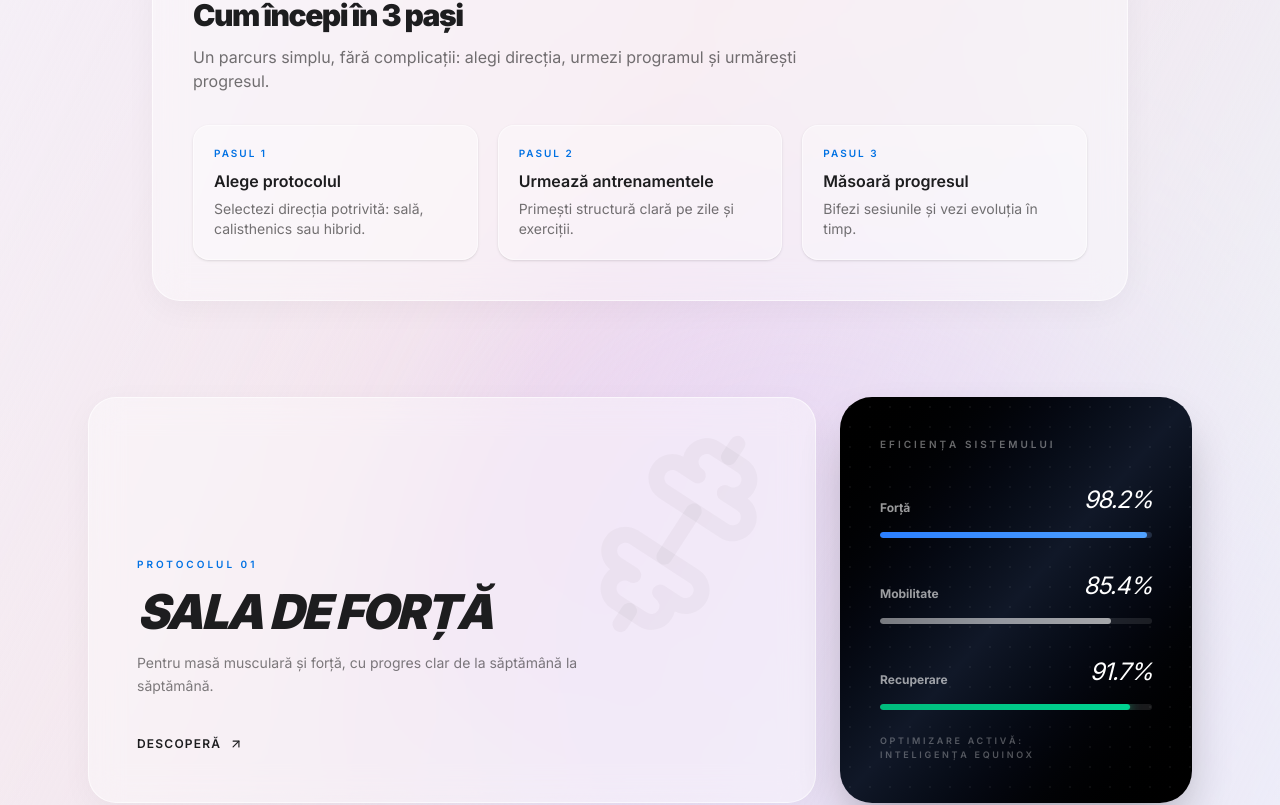
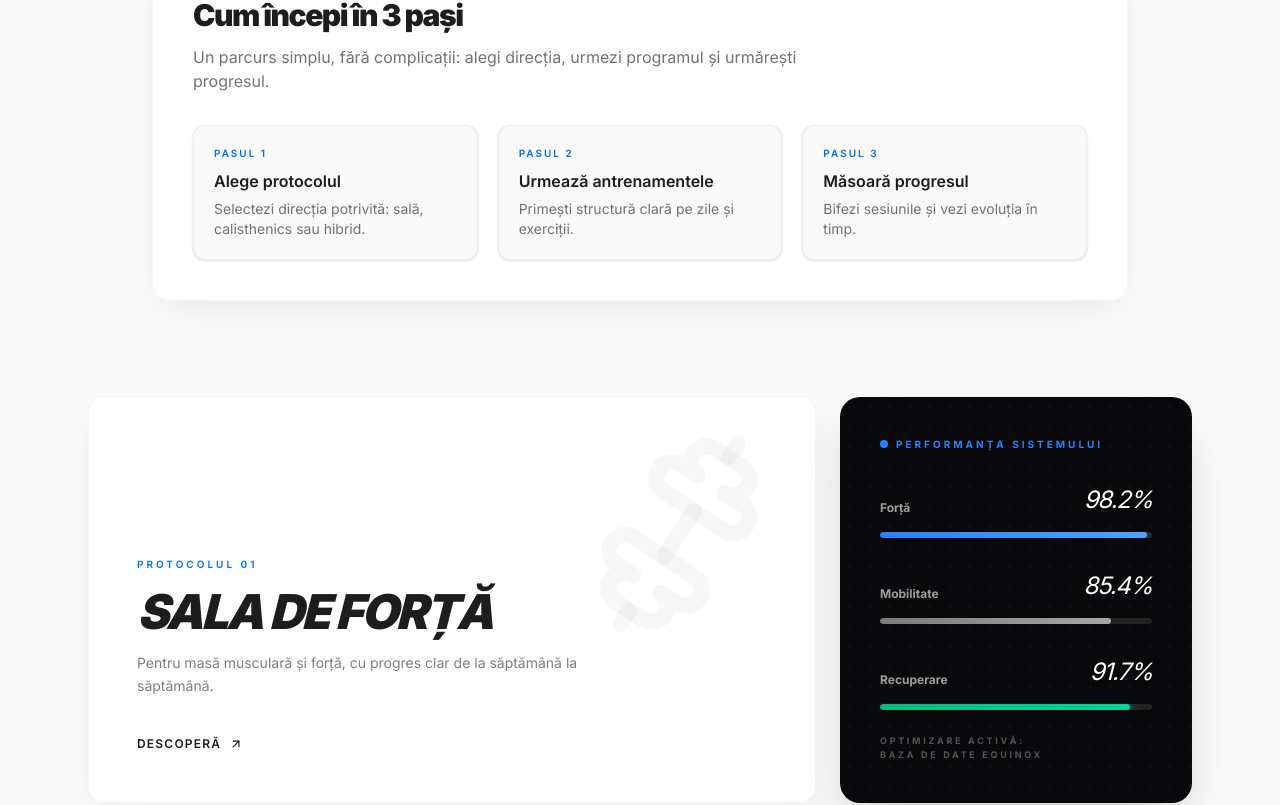
Before and after one commit to zackinswag/beSt, a React (Vite) app in the folder equinox-fitness/: page / in a window 1280 px wide. Shown: the part 1197-2002 px from the top of the page. Built offline with nearby package versions, Linux system fonts and the light colour scheme; no server answers; a web font is replaced by a local one.

Commit message:
refactor: athletic performance design system - solid shapes, sharp corners, dark carbon accents

```diff
--- a/equinox-fitness/src/App.jsx
+++ b/equinox-fitness/src/App.jsx
@@ -21,7 +21,7 @@ export default function App() {
   return (
     <Router>
       <SignedIn><SyncUser /></SignedIn>
-      <div className="min-h-screen flex flex-col bg-gradient-to-br from-slate-50 via-blue-50/20 to-slate-100">
+      <div className="min-h-screen flex flex-col bg-zinc-50">
         <Navbar />
         <main className="flex-grow">
           <Routes>
--- a/equinox-fitness/src/index.css
+++ b/equinox-fitness/src/index.css
@@ -9,13 +9,11 @@
 @layer components {
   /* Apple-style glass card with hover lift */
   .apple-card {
-    background-color: rgba(255, 255, 255, 0.4);
-    backdrop-filter: blur(16px);
-    -webkit-backdrop-filter: blur(16px);
-    border-radius: 28px;
-    border: 1px solid rgba(255, 255, 255, 0.6);
-    box-shadow: 0 8px 32px rgba(0, 0, 0, 0.04);
-    transition: all 0.35s cubic-bezier(0.16, 1, 0.3, 1);
+    background-color: #ffffff;
+    border-radius: 16px;
+    border: 1px solid rgba(0, 0, 0, 0.04);
+    box-shadow: 0 12px 40px -8px rgba(0, 0, 0, 0.08);
+    transition: all 0.25s cubic-bezier(0.16, 1, 0.3, 1);
   }
 
   .apple-card:hover {
--- a/equinox-fitness/src/pages/Contact.jsx
+++ b/equinox-fitness/src/pages/Contact.jsx
@@ -69,13 +69,14 @@ export const Contact = () => {
             ))}
 
             {/* Quick FAQ / trust strip */}
-            <div className="bg-gradient-to-br from-black via-gray-900 to-black rounded-[28px] p-8 text-white relative overflow-hidden card-animate" style={{ animationDelay: '0.3s' }}>
-              <div className="absolute inset-0 opacity-5" style={{
-                backgroundImage: 'radial-gradient(circle, white 1px, transparent 1px)',
+            <div className="bg-zinc-950 rounded-[16px] p-8 text-white relative overflow-hidden shadow-2xl shadow-black/20 card-animate" style={{ animationDelay: '0.3s' }}>
+              <div className="absolute -right-8 -bottom-8 w-32 h-32 bg-blue-500/30 rounded-full blur-2xl"></div>
+              <div className="absolute inset-0 opacity-10" style={{
+                backgroundImage: 'radial-gradient(circle, #3b82f6 1px, transparent 1px)',
                 backgroundSize: '16px 16px'
               }}></div>
               <div className="relative z-10">
-                <Sparkles size={16} className="text-blue-400 mb-4" />
+                <Sparkles size={16} className="text-blue-500 mb-4" />
                 <h4 className="font-bold text-sm mb-2">Răspuns Garantat</h4>
                 <p className="text-white/50 text-xs leading-relaxed">
                   Fiecare mesaj primește răspuns personalizat în maxim 24 de ore de la un specialist Equinox.
@@ -83,12 +84,12 @@ export const Contact = () => {
                 <div className="flex items-center gap-3 mt-5">
                   <div className="flex -space-x-2">
                     {[1,2,3].map(i => (
-                      <div key={i} className="w-7 h-7 rounded-full border-2 border-black bg-gray-700 overflow-hidden">
+                      <div key={i} className="w-7 h-7 rounded-full border-2 border-zinc-950 bg-zinc-700 overflow-hidden">
                         <img src={`https://i.pravatar.cc/60?img=${i+20}`} alt="coach" className="w-full h-full object-cover" />
                       </div>
                     ))}
                   </div>
-                  <span className="text-[10px] font-semibold uppercase tracking-widest text-white/40">3 antrenori online</span>
+                  <span className="text-[10px] font-bold uppercase tracking-widest text-white/40">3 antrenori online</span>
                 </div>
               </div>
             </div>
--- a/equinox-fitness/src/pages/Home.jsx
+++ b/equinox-fitness/src/pages/Home.jsx
@@ -80,7 +80,7 @@ export const Home = () => {
             { icon: Target, value: 100, suffix: '+', label: 'Exerciții filtrate' },
             { icon: Trophy, value: 100, suffix: '%', label: 'Progres sustenabil' },
           ].map((metric, i) => (
-            <div key={i} className="metric-item text-center py-8 px-6 rounded-2xl bg-white/40 backdrop-blur-sm border border-white/60">
+            <div key={i} className="metric-item text-center py-8 px-6 rounded-2xl bg-white border border-black/5 shadow-sm">
               <metric.icon size={20} className="mx-auto mb-3 text-apple-blue/60" />
               <div className="text-4xl md:text-4xl font-black tracking-tighter mb-1">
                 <AnimatedCounter end={metric.value} suffix={metric.suffix} />
@@ -104,7 +104,7 @@ export const Home = () => {
               { step: 'Pasul 2', title: 'Urmează antrenamentele', desc: 'Primești structură clară pe zile și exerciții.' },
               { step: 'Pasul 3', title: 'Măsoară progresul', desc: 'Bifezi sesiunile și vezi evoluția în timp.' }
             ].map((item) => (
-              <div key={item.step} className="rounded-2xl bg-white/30 border border-white/50 p-5 shadow-sm">
+              <div key={item.step} className="rounded-xl bg-zinc-50 border border-zinc-200/60 p-5 shadow-sm">
                 <p className="text-[10px] uppercase tracking-[0.2em] font-semibold text-apple-blue mb-2">{item.step}</p>
                 <p className="font-semibold mb-1.5">{item.title}</p>
                 <p className="text-sm text-black/55">{item.desc}</p>
@@ -132,15 +132,18 @@ export const Home = () => {
             </div>
           </div>
 
-          {/* Stats Card - Dark Dashboard */}
-          <div className="md:col-span-4 bg-gradient-to-br from-black via-gray-900 to-black text-white rounded-[32px] p-10 flex flex-col justify-between shadow-2xl shadow-black/30 card-animate relative overflow-hidden">
+          {/* Stats Card - Dark Carbon Dashboard */}
+          <div className="md:col-span-4 bg-zinc-950 text-white rounded-[20px] p-10 flex flex-col justify-between shadow-2xl shadow-black/20 card-animate relative overflow-hidden">
             {/* Subtle grid pattern */}
-            <div className="absolute inset-0 opacity-5" style={{
-              backgroundImage: 'radial-gradient(circle, white 1px, transparent 1px)',
+            <div className="absolute inset-0 opacity-10" style={{
+              backgroundImage: 'radial-gradient(circle, #3b82f6 1px, transparent 1px)',
               backgroundSize: '20px 20px'
             }}></div>
             <div className="space-y-8 relative z-10">
-              <h4 className="text-[10px] font-semibold uppercase tracking-[0.3em] opacity-40">Eficiența sistemului</h4>
+              <h4 className="text-[10px] items-center flex gap-2 font-bold uppercase tracking-[0.3em] text-blue-500">
+                <span className="w-2 h-2 bg-blue-500 rounded-full animate-pulse"></span>
+                Performanța sistemului
+              </h4>
               <div className="space-y-4">
                 <div className="flex justify-between items-end">
                   <span className="text-xs font-bold opacity-60">Forță</span>
@@ -169,7 +172,7 @@ export const Home = () => {
                 </div>
               </div>
             </div>
-            <p className="text-[9px] font-semibold uppercase tracking-[0.3em] opacity-30 leading-relaxed relative z-10 mt-6">Optimizare activă: <br />Inteligența Equinox</p>
+            <p className="text-[9px] font-bold uppercase tracking-[0.3em] text-white/30 leading-relaxed relative z-10 mt-6">Optimizare activă: <br />Baza de Date Equinox</p>
           </div>
 
           {/* Body Mastery - with gradient overlay */}
--- a/equinox-fitness/src/pages/Profile.jsx
+++ b/equinox-fitness/src/pages/Profile.jsx
@@ -120,7 +120,7 @@ export const Profile = () => {
                 <Zap size={20} className="text-apple-blue" />
               </div>
 
-              <div className="bg-white/30 p-8 rounded-3xl border border-white/50 mb-8 shadow-sm">
+              <div className="bg-zinc-50 p-8 rounded-2xl border border-zinc-200/60 mb-8 shadow-sm">
                 <div className="flex justify-between items-end mb-6">
                   <div>
                     <p className="text-[10px] font-semibold uppercase tracking-widest text-black/30 mb-2">Plan Curent</p>
@@ -167,7 +167,7 @@ export const Profile = () => {
                   { label: 'Recorduri', value: '0', icon: Trophy },
                   { label: 'Zile Active', value: '0', icon: Zap },
                 ].map((stat, i) => (
-                  <div key={i} className="text-center p-6 bg-white/30 rounded-2xl border border-white/50 shadow-sm">
+                  <div key={i} className="text-center p-6 bg-zinc-50 rounded-2xl border border-zinc-200/60 shadow-sm">
                     <stat.icon size={16} className="mx-auto mb-3 text-black/20" />
                     <div className="text-2xl font-black mb-1 tracking-tighter">{stat.value}</div>
                     <div className="text-[8px] font-black uppercase tracking-[0.2em] text-black/30">{stat.label}</div>
@@ -181,7 +181,7 @@ export const Profile = () => {
           <div className="space-y-6">
             <div className="apple-card p-8 space-y-2">
               <h4 className="text-[10px] font-semibold uppercase tracking-widest text-black/30 mb-4 px-2">Opțiuni cont</h4>
-              <button className="w-full flex items-center justify-between p-4 hover:bg-white/40 rounded-2xl transition-all group">
+              <button className="w-full flex items-center justify-between p-4 hover:bg-zinc-50 rounded-xl transition-all group">
                 <div className="flex items-center gap-4">
                   <div className="w-10 h-10 rounded-xl bg-blue-500/10 text-blue-500 flex items-center justify-center">
                     <User size={18} />
@@ -190,7 +190,7 @@ export const Profile = () => {
                 </div>
                 <ChevronRight size={16} className="text-black/10" />
               </button>
-              <button className="w-full flex items-center justify-between p-4 hover:bg-white/40 rounded-2xl transition-all group">
+              <button className="w-full flex items-center justify-between p-4 hover:bg-zinc-50 rounded-xl transition-all group">
                 <div className="flex items-center gap-4">
                   <div className="w-10 h-10 rounded-xl bg-purple-500/10 text-purple-500 flex items-center justify-center">
                     <Settings size={18} />
@@ -207,9 +207,9 @@ export const Profile = () => {
               </div>
             </div>
 
-            <div className="apple-card p-8 bg-black text-white overflow-hidden relative group">
-              <div className="absolute -right-8 -bottom-8 w-32 h-32 bg-apple-blue/20 rounded-full blur-2xl group-hover:scale-150 transition-transform duration-1000"></div>
-              <h4 className="text-[10px] font-semibold uppercase tracking-widest text-white/40 mb-4 relative z-10">Sfat Pro</h4>
+            <div className="apple-card p-8 bg-zinc-950 border-none text-white overflow-hidden relative group">
+              <div className="absolute -right-8 -bottom-8 w-32 h-32 bg-blue-500/30 rounded-full blur-2xl group-hover:scale-150 transition-transform duration-1000"></div>
+              <h4 className="text-[10px] font-bold uppercase tracking-widest text-blue-500 mb-4 relative z-10">Sfat Pro</h4>
               <p className="text-xs font-medium leading-relaxed opacity-80 relative z-10">
                 Consistența este cheia succesului. Nu uita să bifezi antrenamentele pentru a vedea progresul real în timp!
               </p>
```
